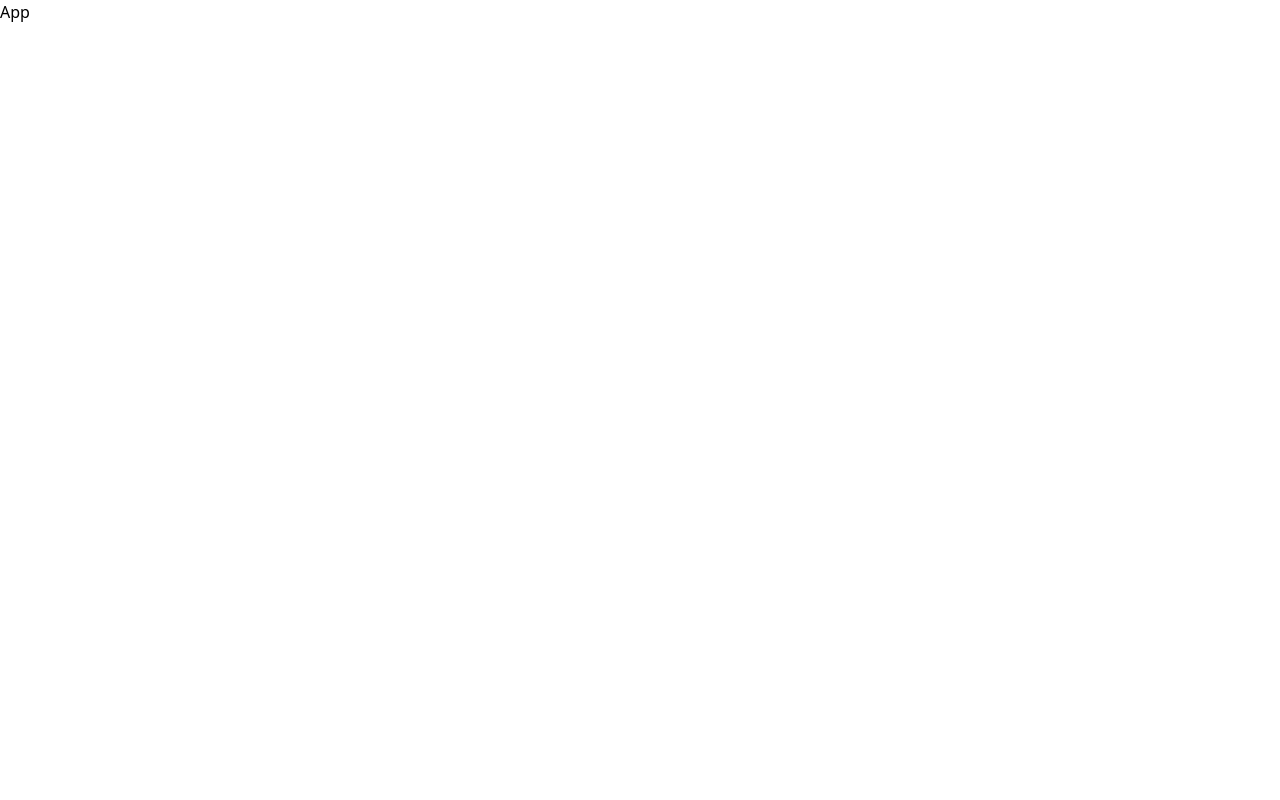
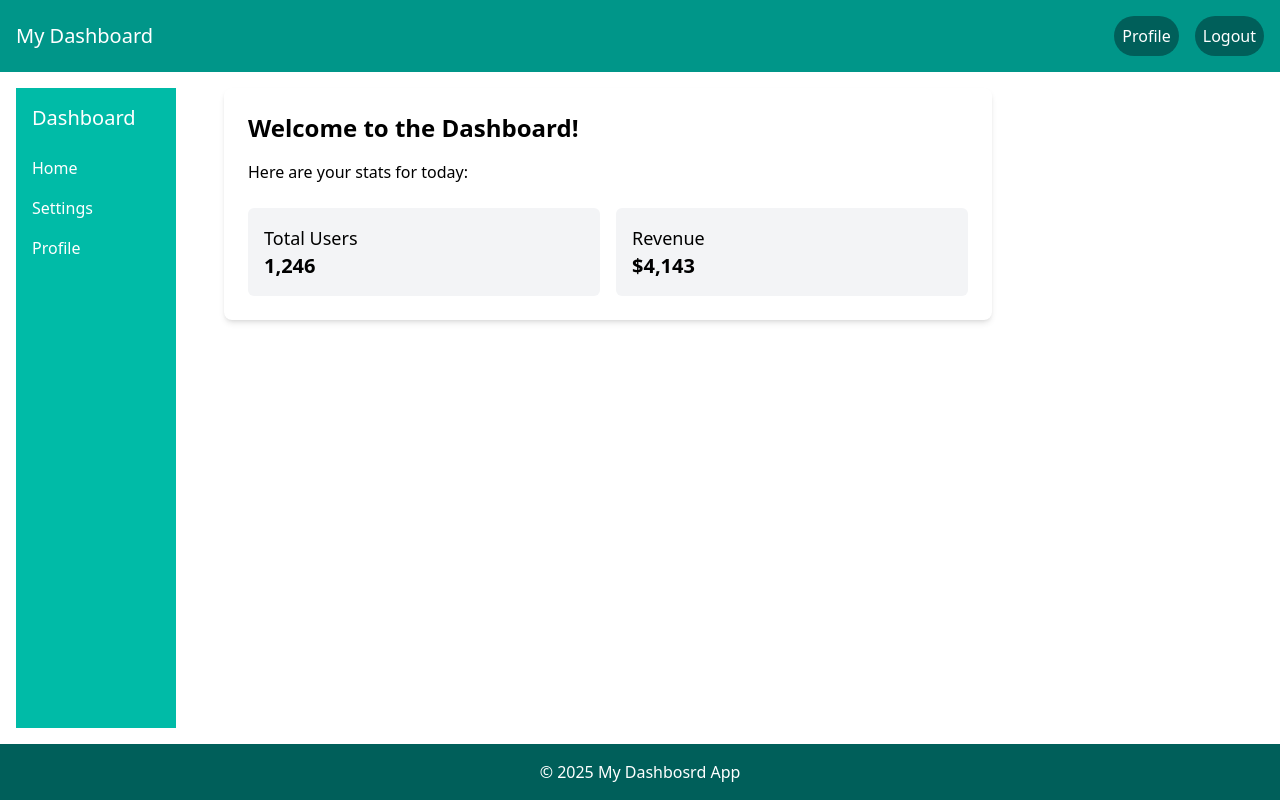
Before and after one commit to williamscodebox/zus-demos, a React (Vite) app: page / in a window 1280 px wide. Built offline with nearby package versions, Linux system fonts and the light colour scheme.

Commit message:
added designLayout project

```diff
--- a/src/App.tsx
+++ b/src/App.tsx
@@ -1,5 +1,25 @@
+import Content from "./components/designComponents/Content";
+import Footer from "./components/designComponents/Footer";
+import Header from "./components/designComponents/Header";
+import Sidebar from "./components/designComponents/Sidebar";
+import SplitScreen from "./components/designComponents/SplitScreen";
+
 function App() {
-  return <div>App</div>;
+  return (
+    <div className="flex flex-col h-screen">
+      {/* Header */}
+      <Header />
+
+      {/* Main Content Layout */}
+      <SplitScreen leftWeight={3} rightWeight={60}>
+        <Sidebar />
+        <Content />
+      </SplitScreen>
+
+      {/* Footer */}
+      <Footer />
+    </div>
+  );
 }
 
 export default App;
--- /dev/null
+++ b/src/components/designComponents/Content.tsx
@@ -0,0 +1,20 @@
+function Content() {
+  return (
+    <div className="bg-white shadow-md rounded-lg p-6 ml-[10rem]">
+      <h2 className="text-2xl font-bold">Welcome to the Dashboard!</h2>
+      <p className="mt-4">Here are your stats for today: </p>
+      <div className="mt-6 grid grid-cols-2 gap-4">
+        <div className="bg-gray-100 p-4 rounded-md">
+          <h3 className="text-lg">Total Users</h3>
+          <p className="text-xl font-semibold">1,246</p>
+        </div>
+        <div className="bg-gray-100 p-4 rounded-md">
+          <h3 className="text-lg">Revenue</h3>
+          <p className="text-xl font-semibold">$4,143</p>
+        </div>
+      </div>
+    </div>
+  );
+}
+
+export default Content;
--- /dev/null
+++ b/src/components/designComponents/Footer.tsx
@@ -0,0 +1,9 @@
+function Footer() {
+  return (
+    <footer className="bg-teal-800 text-white p-4 text-center">
+      <p>&copy; 2025 My Dashbosrd App</p>
+    </footer>
+  );
+}
+
+export default Footer;
--- /dev/null
+++ b/src/components/designComponents/Header.tsx
@@ -0,0 +1,13 @@
+function Header() {
+  return (
+    <header className="bg-teal-600 text-white p-4 flex justify-between items-center">
+      <h1 className="text-xl">My Dashboard</h1>
+      <div className="flex items-center space-x-4">
+        <button className="bg-teal-800 p-2 rounded-full">Profile</button>
+        <button className="bg-teal-800 p-2 rounded-full">Logout</button>
+      </div>
+    </header>
+  );
+}
+
+export default Header;
--- /dev/null
+++ b/src/components/designComponents/Sidebar.tsx
@@ -0,0 +1,26 @@
+function Sidebar() {
+  return (
+    <div className="bg-teal-500 text-white w-[10rem] h-full p-4">
+      <h1 className="text-xl">Dashboard</h1>
+      <ul className="mt-6 space-y-4">
+        <li>
+          <a href="#home" className="hover:text-gray-200">
+            Home
+          </a>
+        </li>
+        <li>
+          <a href="#settings" className="hover:text-gray-200">
+            Settings
+          </a>
+        </li>
+        <li>
+          <a href="#profile" className="hover:text-gray-200">
+            Profile
+          </a>
+        </li>
+      </ul>
+    </div>
+  );
+}
+
+export default Sidebar;
--- /dev/null
+++ b/src/components/designComponents/SplitScreen.tsx
@@ -0,0 +1,31 @@
+import { type ReactNode } from "react";
+
+interface SplitScreenProps {
+  children: [ReactNode, ReactNode];
+  leftWeight: number;
+  rightWeight: number;
+}
+
+function SplitScreen({
+  children,
+  leftWeight = 1,
+  rightWeight = 1,
+}: SplitScreenProps) {
+  const [left, right] = children;
+
+  const leftWidth = `${leftWeight}rem`;
+  const rightWidth = `${rightWeight}rem`;
+
+  return (
+    <section className="flex flex-1">
+      <div style={{ width: leftWidth }} className="p-4">
+        {left}
+      </div>
+      <div style={{ width: rightWidth }} className="p-4">
+        {right}
+      </div>
+    </section>
+  );
+}
+
+export default SplitScreen;
```
